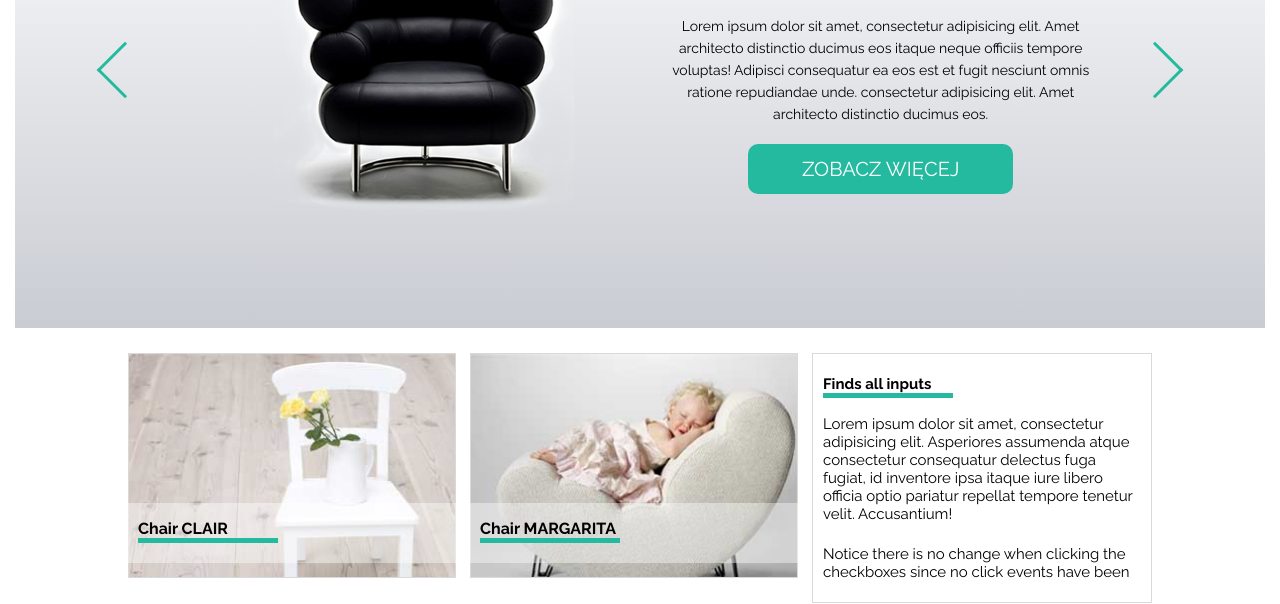
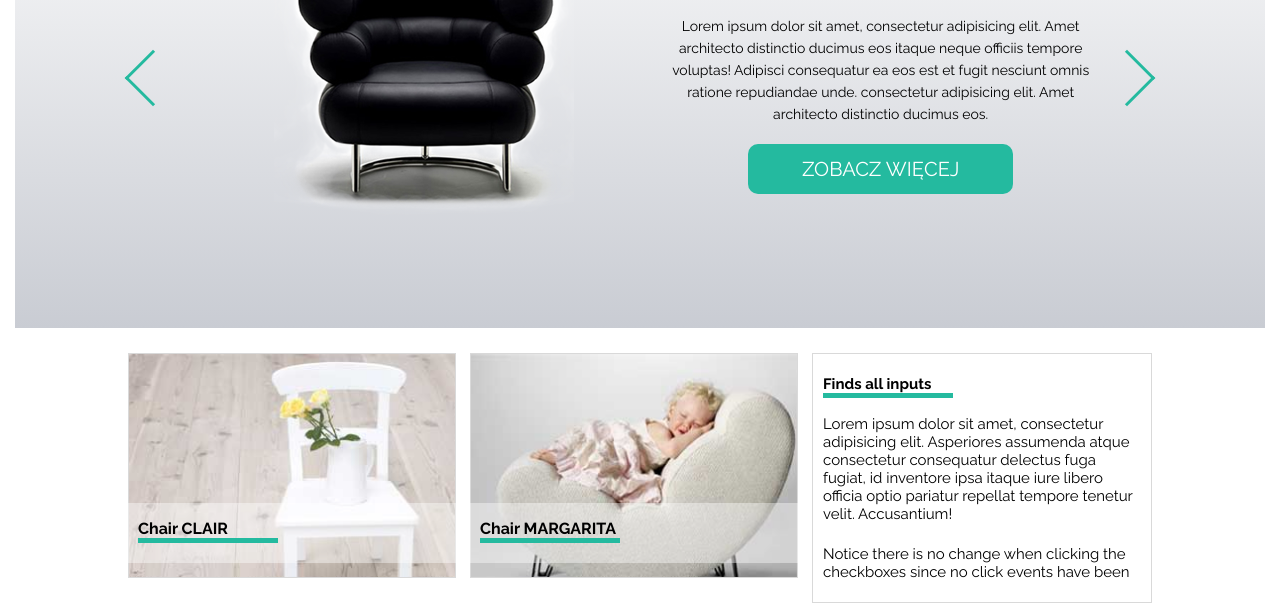
Before and after one commit to kubasiwek/SitOnChair, a plain HTML site: page index.html in a window 1280 px wide. Shown: the part 212-816 px from the top of the page. Drawn offline with Linux system fonts and the light colour scheme.

Commit message:
zrobione strzalki i hovery na offer

```diff
--- a/css/style.css
+++ b/css/style.css
@@ -59,6 +59,9 @@ header .center {
 .arrow {
     width:50px;
     height:300px;
+    display:flex;
+    align-items:center;
+    justify-content:center;
 }
 
 .arrow:hover{
@@ -74,9 +77,7 @@ header .center {
     border-bottom: 3px solid #24BA9F;
     border-left: 3px solid #24BA9F;
     transform:rotate(45deg);
-    position:absolute;
-    top:calc(50% - 28px);
-    left:90px;
+
 }
 
 .arrow__right {
@@ -87,9 +88,7 @@ header .center {
     border-top: 3px solid #24BA9F;
     border-right: 3px solid #24BA9F;
     transform:rotate(45deg);
-    position:absolute;
-    top:calc(50% - 28px);
-    right:90px;
+
 }
 
 .slider:after:hover {
@@ -181,6 +180,11 @@ header .center {
     height: 225px;
     border: 1px solid #D9D9D9;
     position:relative;
+}
+
+.offer .center img:hover {
+    opacity:0.9;
+    cursor:pointer;
 }
 
 .offer__image:before {
```
